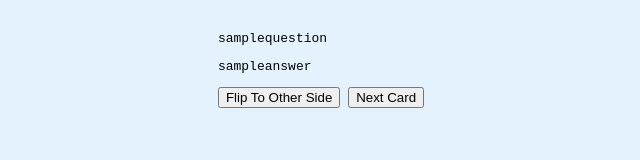
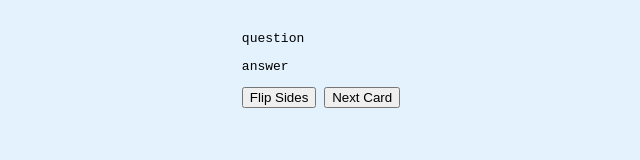
Before and after one commit to Brandoparker/flash_cards, a plain HTML site: page index.html in a window 1280 px wide. Shown: the whole page, without its empty margins (319-959 px from the left). Drawn offline with nearby package versions, Linux system fonts and the light colour scheme.

Commit message:
not quite working

```diff
--- a/index.html
+++ b/index.html
@@ -16,7 +16,7 @@
       <div class="flashCard">
         <p class="answer"></p>
       </div>
-      <button>Flip To Other Side</button>
+      <button>Flip Sides</button>
       <button class="newCard">Next Card</button>
     </div>
   </div>
--- a/script.js
+++ b/script.js
@@ -1,13 +1,13 @@
 $(document).ready(function(){
   const flashCards = [
     {
-      question:'samplequestion', answer:'samepleanswer'
+      question:'question', answer:'answer'
       },
     {
-      question:'samplequestion', answer:'sampleanswer'
+      question:'question', answer:'answer'
       },
       {
-      question:'samplequestion', answer:'sampleanswer'
+      question:'question', answer:'answer'
       }
   ]
   let randomCard = () => {
```
